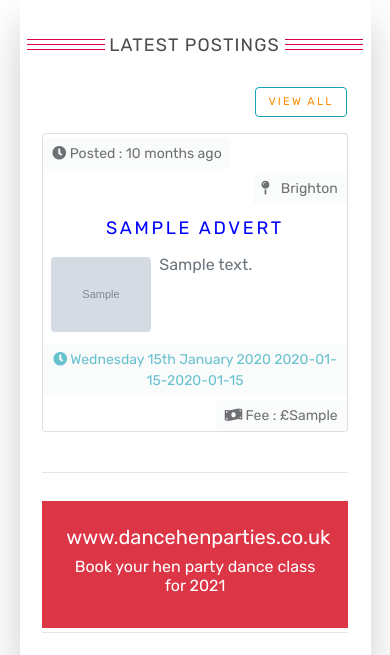
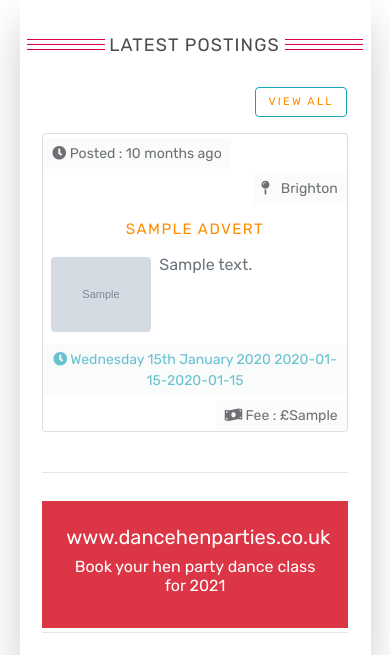
Before and after one commit to dancecentreuk/coviddancersuk, a Django app: page / in a window 390 px wide. Shown: the part 1978-2633 px from the top of the page. Run offline with Django 3.2, Linux system fonts and the light colour scheme; tables that the repository leaves empty hold one stand-in row (values such as "Sample post"); grey boxes marked "Sample" are stand-in pictures; some libraries are stand-ins or nearby versions; some web fonts are replaced.

Commit message:
updated index 29

```diff
--- a/dance_core/static/css/exp.css
+++ b/dance_core/static/css/exp.css
@@ -151,11 +151,10 @@
     }
 
     .section-2 .my_title {
-        font-size: 18px;
-        color: blue;
+        font-size: 15px;
         text-decoration: none;
-        letter-spacing: .15em;
-        font-weight: 500;
+        letter-spacing: .1em;
+        font-weight: 400;
         text-transform: uppercase;
 
     }
```
